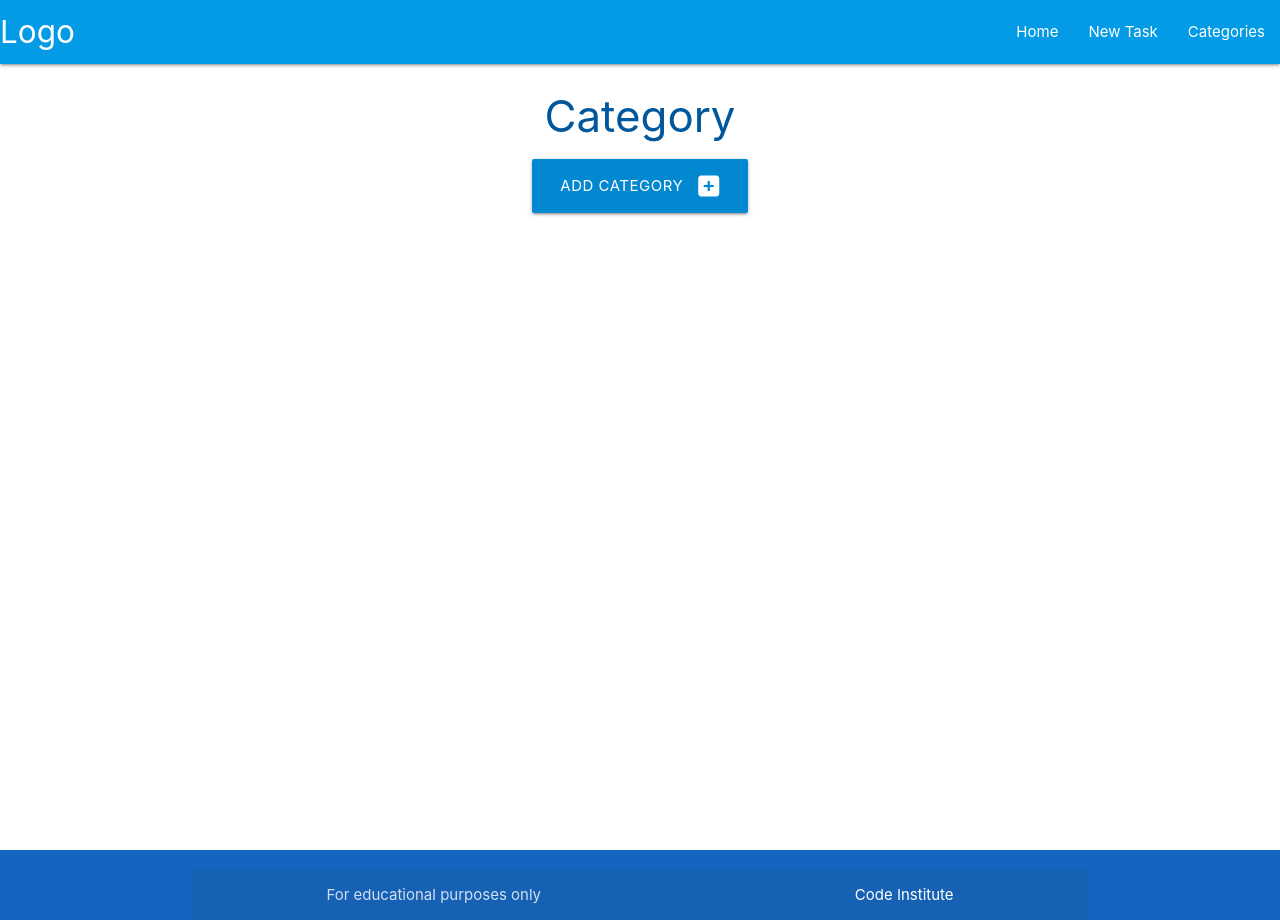
After one commit to RiyadhKh4n/database-management-system, a Flask app: page /categories in a window 1280 px wide. The commit adds this page. Run offline with Flask 2, Linux system fonts and the light colour scheme.

Commit message:
Add add_Categories funciton

```diff
--- a/taskmanager/routes.py
+++ b/taskmanager/routes.py
@@ -1,8 +1,23 @@
-from flask import render_template
+from flask import render_template, request, redirect, url_for
 from taskmanager import app, db
 from taskmanager.models import Category, Task
 
 
 @app.route("/")
 def home():
-    return render_template("base.html")
+    return render_template("tasks.html")
+
+
+@app.route("/categories")
+def categories():
+    return render_template("categories.html")
+
+
+@app.route("/add_category", methods=["GET", "POST"])
+def add_category():
+    if request.method == "POST":
+        category = Category(category_name=request.form.get("category_name"))
+        db.session.add(category)
+        db.session.commit()
+        return redirect(url_for("categories"))
+    return render_template("add_category.html")
--- /dev/null
+++ b/taskmanager/static/css/style.css
@@ -0,0 +1,9 @@
+body {
+    display: flex;
+    min-height: 100vh;
+    flex-direction: column;
+}
+
+main {
+    flex: 1 0 auto;
+}
--- /dev/null
+++ b/taskmanager/static/js/script.js
@@ -0,0 +1,5 @@
+document.addEventListener("DOMContentLoaded", function() {
+    // sidenav initialization
+    let sidenav = document.querySelectorAll(".sidenav");
+    M.Sidenav.init(sidenav);
+});
--- a/taskmanager/templates/base.html
+++ b/taskmanager/templates/base.html
@@ -4,9 +4,49 @@
         <meta charset="UTF-8">
         <meta http-equiv="X-UA-Compatible" content="IE=edge">
         <meta name="viewport" content="width=device-width, initial-scale=1.0">
+        <link rel="stylesheet" href="https://cdnjs.cloudflare.com/ajax/libs/font-awesome/6.0.0/css/all.min.css" integrity="sha512-9usAa10IRO0HhonpyAIVpjrylPvoDwiPUiKdWk5t3PyolY1cOd4DSE0Ga+ri4AuTroPR5aQvXU9xC6qOPnzFeg==" crossorigin="anonymous" referrerpolicy="no-referrer"/>
+        <link rel="stylesheet" href="https://cdnjs.cloudflare.com/ajax/libs/materialize/1.0.0/css/materialize.min.css">
+        <link rel="stylesheet" href="{{ url_for('static', filename='css/style.css') }}" type="text/css">
+
         <title>TASK MANAGER</title>
     </head>
     <body>
-    Hello World
+
+        <header>
+            <nav class="light-blue darken-1">
+                <div class="nav-wrapper">
+                    <a href="#!" class="brand-logo">Logo</a>
+                    <a href="#" data-target="mobile-demo" class="sidenav-trigger"><i class="fas fa-bars"></i></a>
+                    <ul class="right hide-on-med-and-down">
+                        <li><a href=" {{ url_for('home') }}">Home</a></li>
+                        <li><a href="">New Task</a></li>
+                        <li><a href="{{ url_for('categories') }}">Categories</a> </li>
+                    </ul>
+                </div>
+            </nav>
+
+            <ul class="sidenav" id="mobile-demo">
+                <li><a href=" {{ url_for('home') }}">Home</a></li>
+                <li><a href="">New Task</a></li>
+                <li><a href=" {{ url_for('categories') }} ">Categories</a></li>
+            </ul>
+        </header>
+
+        <main class="container"> {% block content %}{% endblock %}
+            </main>
+
+            <footer class="page-footer blue darken-3">
+                <div class="container">
+                    <div class="footer-copyright">
+                        <div class="container">
+                            For educational purposes only
+                            <a class="white-text right" href="https://codeinstitute.net" target="_blank">Code Institute</a>
+                        </div>
+                    </div>
+                </footer>
+
+                <script src="https://cdnjs.cloudflare.com/ajax/libs/materialize/1.0.0/js/materialize.min.js"></script>
+                <script src=" {{ url_for('static', filename='js/script.js') }}"></script>
+            </body>
         </body>
     </html>
--- /dev/null
+++ b/taskmanager/templates/categories.html
@@ -0,0 +1,14 @@
+{% extends "base.html" %}
+{% block content %}
+
+<h3 class="light-blue-text text-darken-4 center-align">Category</h3>
+
+<div class="row">
+    <div class="col s12 center-align">
+        <a href=" {{ url_for('add_category') }} " class="btn-large light-blue darken-2">
+            Add Category <i class="fas fa-plus-square right"></i>
+        </a>
+    </div>
+</div>
+
+{% endblock %}
--- /dev/null
+++ b/taskmanager/templates/tasks.html
@@ -0,0 +1,6 @@
+{% extends "base.html" %}
+{% block content %}
+
+<h3 class="light-blue-text text-darken-4 center-align">Tasks</h3>
+
+{% endblock %}
```
Also changed, not shown: taskmanager/templates/add_category.html (added, +29 -0 lines). Lines whose indentation alone changed are shown as unchanged.
